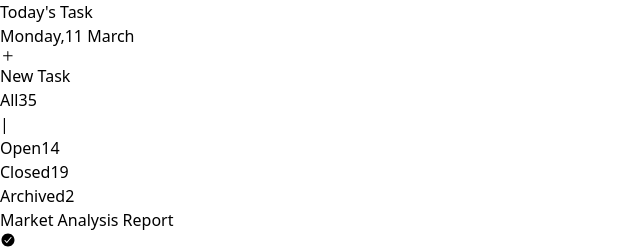
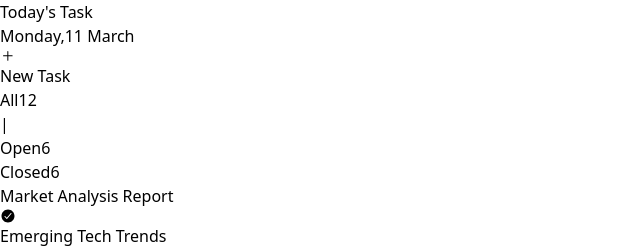
Before and after one commit to Victor-Stan/Task-manager-2, a React (Vite) app: page / in a window 1280 px wide. Shown: the top 252 px of the page, without its empty margins (0-640 px from the left). Built offline with nearby package versions, Linux system fonts and the light colour scheme.

Commit message:
Filter TaskCount based on json data

```diff
--- a/src/App.tsx
+++ b/src/App.tsx
@@ -3,10 +3,92 @@ import TaskCount from "./components/TaskCount";
 import TodoCards from "./components/TodoCards";
 
 const App = () => {
+  interface Todo {
+    title: string;
+    desc: string;
+    done: boolean;
+    date: string;
+  }
+
+  const todos: Todo[] = [
+    {
+      title: "Market Analysis Report",
+      desc: "Emerging Tech Trends",
+      done: true,
+      date: "12/03/2024",
+    },
+    {
+      title: "User Experience Workshop",
+      desc: "Design Thinking Approach",
+      done: false,
+      date: "13/03/2024",
+    },
+    {
+      title: "Development Sprint Planning",
+      desc: "Mobile App Version 2.0",
+      done: false,
+      date: "14/03/2024",
+    },
+    {
+      title: "Product Launch Review",
+      desc: "E-commerce Platform",
+      done: true,
+      date: "15/03/2024",
+    },
+    {
+      title: "Security Compliance Check",
+      desc: "Annual IT Audit",
+      done: true,
+      date: "16/03/2024",
+    },
+    {
+      title: "Stakeholder Meeting",
+      desc: "Quarterly Business Review",
+      done: false,
+      date: "17/03/2024",
+    },
+    {
+      title: "Team Building Activity",
+      desc: "Remote Escape Room",
+      done: true,
+      date: "18/03/2024",
+    },
+    {
+      title: "Content Strategy Session",
+      desc: "Social Media Plan Q2",
+      done: false,
+      date: "19/03/2024",
+    },
+    {
+      title: "Tech Stack Evaluation",
+      desc: "Microservices Architecture",
+      done: true,
+      date: "20/03/2024",
+    },
+    {
+      title: "Client Onboarding Process",
+      desc: "New CRM Implementation",
+      done: false,
+      date: "21/03/2024",
+    },
+    {
+      title: "Website Performance Audit",
+      desc: "SEO and Speed Optimization",
+      done: true,
+      date: "22/03/2024",
+    },
+    {
+      title: "Sales Strategy Workshop",
+      desc: "Lead Generation Techniques",
+      done: false,
+      date: "23/03/2024",
+    },
+  ];
+
   return (
     <div className="flex flex-col w-full bg-slate-50 h-screen p-7">
       <Header />
-      <TaskCount />
+      <TaskCount todos={todos} />
       <TodoCards />
     </div>
   );
--- a/src/components/TaskCount.tsx
+++ b/src/components/TaskCount.tsx
@@ -1,31 +1,40 @@
-const TaskCount = () => {
+import React from "react";
+
+interface Todo {
+  title: string;
+  desc: string;
+  done: boolean;
+  date: string;
+}
+
+interface TaskCountProps {
+  todos: Todo[];
+}
+
+const TaskCount: React.FC<TaskCountProps> = ({ todos }) => {
+  const openCount = todos.filter((todo) => !todo.done).length;
+  const closedCount = todos.filter((todo) => todo.done).length;
+  const allCount = todos.length;
+
   return (
     <div className="flex flex-row py-7 justify-between ">
       <div>
         <span className="text-blue-800 font-semibold text-sm">All</span>
-        <span className="border text-xs text-white bg-blue-700 text-xs ml-1 px-1 w-6 h-5.5  rounded-xl text-center">
-          35
+        <span className="border text-white bg-blue-700 text-xs ml-1 px-1 w-6 h-5.5  rounded-xl text-center">
+          {allCount}
         </span>
       </div>
       <span className="text-slate-300">|</span>
       <div>
-        <span className="text-slate-400 font-semibold text-sm">Open</span>
-        <span className="border text-xs text-white bg-slate-300 text-xs ml-1 px-1 w-6 h-5.5  rounded-xl text-center">
-          14
+        <span className="text-blue-800 font-semibold text-sm">Open</span>
+        <span className="border text-white bg-slate-300 text-xs ml-1 px-1 w-6 h-5.5  rounded-xl text-center">
+          {openCount}
         </span>
       </div>
-
       <div>
         <span className="text-slate-400 font-semibold text-sm">Closed</span>
-        <span className="border text-xs text-white bg-slate-300 text-xs ml-1 px-1 w-6 h-5.5   rounded-xl text-center">
-          19
-        </span>
-      </div>
-
-      <div>
-        <span className="text-slate-400 font-semibold text-sm">Archived</span>
-        <span className="border text-xs text-white bg-slate-300 text-xs ml-1 px-1 w-6 h-5.5 rounded-xl text-center">
-          2
+        <span className="border text-xs text-white bg-slate-300 ml-1 px-1 w-6 h-5.5   rounded-xl text-center">
+          {closedCount}
         </span>
       </div>
     </div>
```
